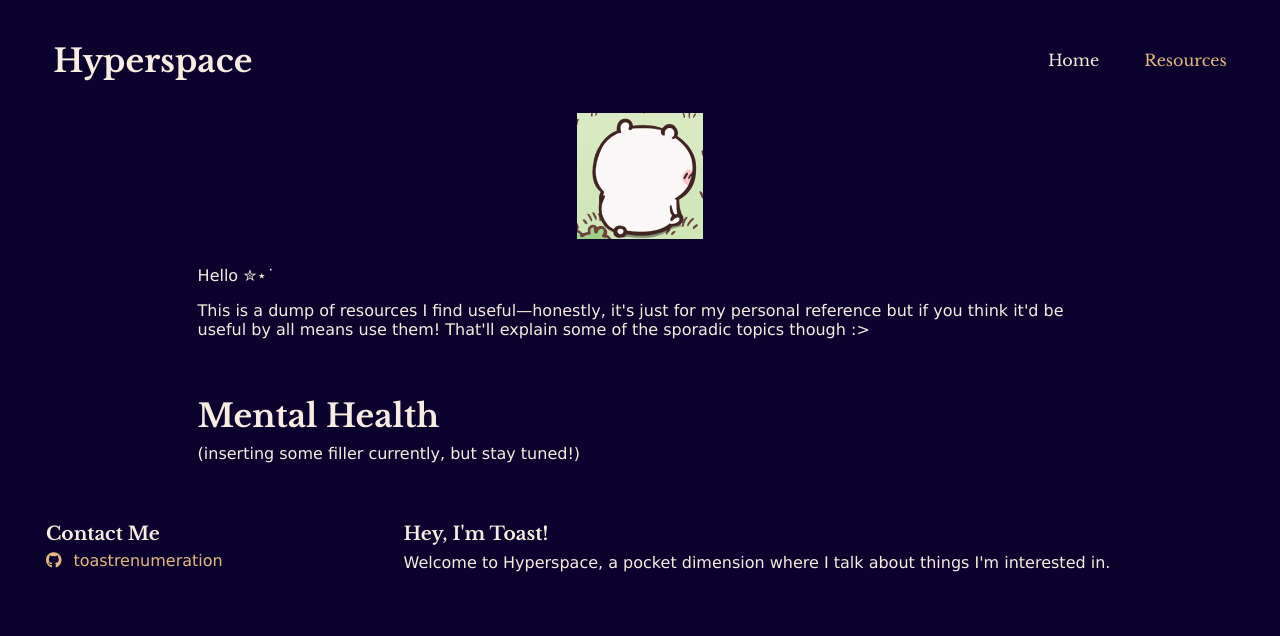
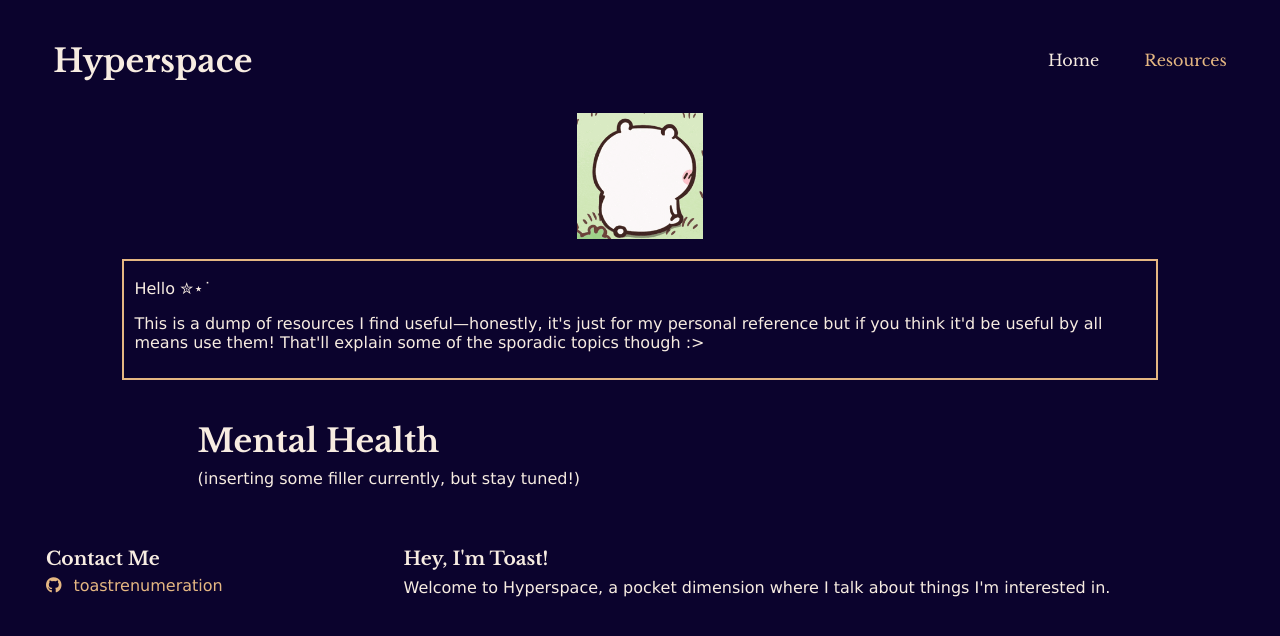
Before and after one commit to toastrenumeration/toastrenumeration.github.io, a Jekyll site: the page built from resources.html, in a window 1280 px wide. Shown: the top 636 px of the page. Built offline with Jekyll 4.4.1, drawn with Linux system fonts in a browser that asks for light colours; nearby versions of some CDN libraries.

Commit message:
Added border to Resources description.

```diff
--- a/resources.html
+++ b/resources.html
@@ -17,15 +17,17 @@ permalink: /resources/
     <img style="width: 10%;" src="{{ site.base_url }}/assets/images/chiikawa-cute.gif" alt="chiikawa-cute">
 </div>
 
-<div class="text">
-    <br>
+<div style="width: 80%; padding: 10px; margin: auto; margin-top: 20px; border: 2px solid #e5b782;">
         <p>Hello ✮⋆˙</p>
         <p>
             This is a dump of resources I find useful—honestly, it's just for my personal reference but if you think it'd be useful
             by all means use them! That'll explain some of the sporadic topics though :>
         </p>
+</div>
+
 <br>
 
+<div class="text">
     <h1>Mental Health</h1>
     <p>(inserting some filler currently, but stay tuned!)</p>
 </div>
```
Lines whose indentation alone changed are shown as unchanged.
